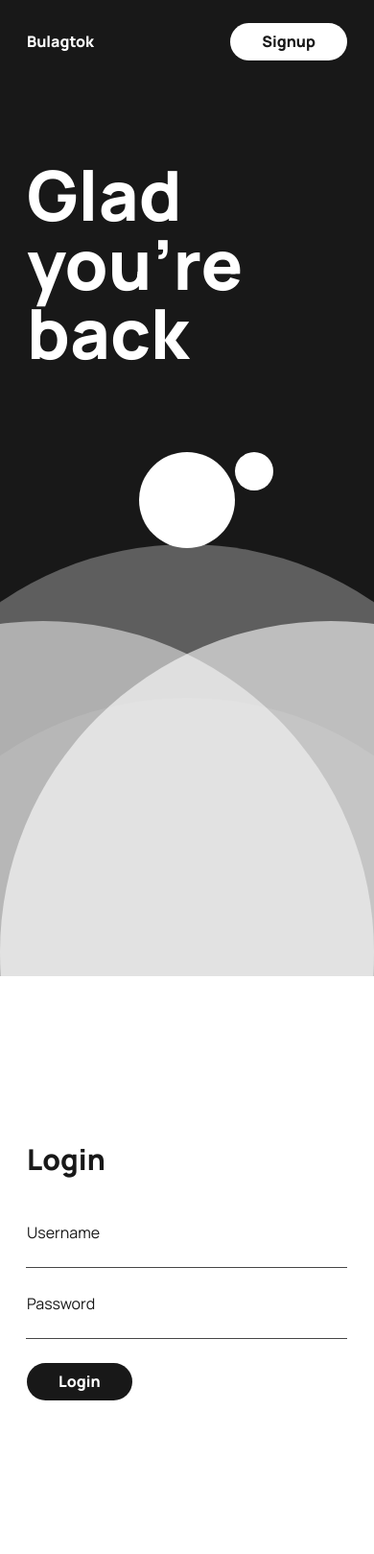
After one commit to elbancud/instagramviaphp, a PHP site: page /login.php in a window 390 px wide. The commit adds this page. Shown: the whole page at 96% size. Run offline with PHP 8.4, Linux system fonts and the light colour scheme.

Commit message:
reg and login form complete responsive

```diff
--- a/index.php
+++ b/index.php
@@ -7,7 +7,7 @@
     <meta name="viewport" content="width=device-width, initial-scale=1.0">
     <title>MyG's</title>
     <link href="https://cdn.jsdelivr.net/npm/bootstrap@5.0.0-beta2/dist/css/bootstrap.min.css" rel="stylesheet" integrity="sha384-BmbxuPwQa2lc/FVzBcNJ7UAyJxM6wuqIj61tLrc4wSX0szH/Ev+nYRRuWlolflfl" crossorigin="anonymous">
-    <link rel="stylesheet" href="style.css">
+    <link rel="stylesheet" href="styles/style.css">
 </head>
 
 <body>
@@ -74,6 +74,10 @@
                         <input type="text" name="email" id="email" autocomplete="off">
                     </div>
                     <div class="input-group">
+                        <label for="email">Username</label>
+                        <input type="text" name="username" id="username" autocomplete="off">
+                    </div>
+                    <div class="input-group">
                         <label for="password">Password</label>
                         <input type="password" name="password" id="password" autocomplete="off">
                     </div>
--- /dev/null
+++ b/login.php
@@ -0,0 +1,86 @@
+<!DOCTYPE html>
+<html lang="en">
+
+<head>
+    <meta charset="UTF-8">
+    <meta http-equiv="X-UA-Compatible" content="IE=edge">
+    <meta name="viewport" content="width=device-width, initial-scale=1.0">
+    <title>MyG's</title>
+    <link href="https://cdn.jsdelivr.net/npm/bootstrap@5.0.0-beta2/dist/css/bootstrap.min.css" rel="stylesheet" integrity="sha384-BmbxuPwQa2lc/FVzBcNJ7UAyJxM6wuqIj61tLrc4wSX0szH/Ev+nYRRuWlolflfl" crossorigin="anonymous">
+    <link rel="stylesheet" href="styles/login.css">
+</head>
+
+<body>
+
+    <header>
+        <nav>
+            <div class="container">
+                <div class="flex-content">
+
+                    <div class="nav-link">
+                        <div class="logo ">
+                            <div class="light-font">Bulagtok</div>
+                        </div>
+                    </div>
+                    <div class="nav-link">
+                        <div class="btn light">
+                            Signup
+                        </div>
+                    </div>
+                </div>
+            </div>
+        </nav>
+        <div class="box dark"></div>
+    </header>
+    <main>
+        <section class="right-grid ">
+
+            <div class="geometric-design dark ">
+                <div class="container small-container-right-align ">
+                    <div class="content-container light-font">
+                        <h1 class="">Glad you're back</h1>
+                    </div>
+
+                </div>
+                <div class="circle small  light"> </div>
+                <div class="circle tiny  light"> </div>
+                <div class="circle large opacity10 light"></div>
+                <div class="circle large opacity30 light"></div>
+                <div class="circle large opacity50 light"></div>
+                <div class="circle large opacity60 light"></div>
+
+            </div>
+        </section>
+        <section class="left-grid light large-padding dark-font">
+            <div class="container light-color ">
+                <div class="content-container">
+                    <div class="standard-padding">
+                        <h2> Login</h2>
+                    </div>
+
+                    <div class="input-group">
+                        <label for="email">Username</label>
+                        <input type="text" name="username" id="username" autocomplete="off">
+                    </div>
+                    <div class="input-group">
+                        <label for="password">Password</label>
+                        <input type="password" name="password" id="password" autocomplete="off">
+                    </div>
+
+                    <div class="btn dark ">
+                        Login
+                    </div>
+
+
+                </div>
+            </div>
+        </section>
+    </main>
+    <!-- <footer>
+        <div class="container light-font">
+            copyright@Tolentino,Esteban,Bancud-2021
+        </div>
+    </footer> -->
+</body>
+
+</html>
--- /dev/null
+++ b/styles/login.css
@@ -0,0 +1,313 @@
+@import url("https://fonts.googleapis.com/css2?family=Manrope:wght@400;800&display=swap");
+* {
+  margin: 0;
+  padding: 0;
+  -webkit-box-sizing: border-box;
+          box-sizing: border-box;
+}
+
+.dark-font {
+  color: #181818;
+}
+
+.light-font {
+  color: #fff;
+}
+
+.dark {
+  background-color: #181818;
+  color: #fff;
+}
+
+.light {
+  background-color: #fff;
+  color: #181818;
+}
+
+h1 {
+  max-width: 450px;
+  font: 800 72px/1 "Manrope", sans-serif;
+}
+
+h2 {
+  font: 800 30px/1 "Manrope", sans-serif;
+}
+
+h3 {
+  font: 400 16px/1 "Manrope", sans-serif;
+}
+
+body {
+  font-family: "Manrope", sans-serif;
+}
+
+nav {
+  display: -webkit-box;
+  display: -ms-flexbox;
+  display: flex;
+  -webkit-box-pack: justify;
+      -ms-flex-pack: justify;
+          justify-content: space-between;
+  padding: 1rem 0;
+}
+
+nav .logo {
+  color: #fff;
+  font-weight: 800;
+}
+
+.btn {
+  border-radius: 25px;
+  padding: 0.4rem 32px;
+  display: inline-block;
+  font-weight: 800;
+}
+
+.large-padding {
+  padding: 5rem 0;
+}
+
+.standard-padding {
+  padding: 1rem 0;
+}
+
+.flex-content {
+  display: -webkit-box;
+  display: -ms-flexbox;
+  display: flex;
+  -webkit-box-pack: justify;
+      -ms-flex-pack: justify;
+          justify-content: space-between;
+  -webkit-box-align: center;
+      -ms-flex-align: center;
+          align-items: center;
+}
+
+.side-container {
+  width: 100%;
+  height: 50vh;
+  position: absolute;
+  top: 0;
+  z-index: -1;
+}
+
+.content-container {
+  margin: 4rem 0;
+  padding: 1rem;
+}
+
+.geometric-design {
+  position: relative;
+  overflow: hidden;
+  height: 930px;
+  max-width: 1320px;
+  margin: 0 auto;
+}
+
+.geometric-design .circle {
+  border-radius: 50%;
+  position: absolute;
+}
+
+.geometric-design .large {
+  width: 690px;
+  height: 690px;
+}
+
+.geometric-design .small {
+  width: 100px;
+  height: 100px;
+  left: 50%;
+  -webkit-transform: translateX(-50%);
+          transform: translateX(-50%);
+}
+
+.geometric-design .tiny {
+  width: 40px;
+  height: 40px;
+  left: 70%;
+  -webkit-transform: translateX(-70%);
+          transform: translateX(-70%);
+}
+
+.geometric-design .opacity10 {
+  opacity: 0.1;
+  left: 50%;
+  -webkit-transform: translateX(-50%);
+          transform: translateX(-50%);
+  bottom: -25rem;
+}
+
+.geometric-design .opacity30 {
+  opacity: 0.3;
+  bottom: -15rem;
+  left: 50%;
+  -webkit-transform: translateX(-50%);
+          transform: translateX(-50%);
+}
+
+.geometric-design .opacity50 {
+  opacity: 0.5;
+  bottom: -20rem;
+  right: 0;
+}
+
+.geometric-design .opacity60 {
+  opacity: 0.6;
+  bottom: -20rem;
+  left: 0;
+}
+
+.input-group {
+  margin: 25px 0;
+  display: -webkit-box;
+  display: -ms-flexbox;
+  display: flex;
+  -webkit-box-orient: vertical;
+  -webkit-box-direction: normal;
+      -ms-flex-direction: column;
+          flex-direction: column;
+}
+
+.input-group input {
+  background-color: transparent;
+  border: none;
+  border-bottom: 1px solid #464646;
+  max-width: 450px;
+  color: #fff;
+}
+
+.input-group input:focus {
+  outline: none;
+  caret-color: #fff;
+}
+
+.left-grid {
+  width: 100%;
+  grid-area: left-grid;
+}
+
+.right-grid {
+  width: 100%;
+  grid-area: left-grid;
+}
+
+footer {
+  padding: 1rem 0;
+  text-align: center;
+  background-color: #1b1c1e;
+}
+
+@media only screen and (min-width: 1080px) {
+  .box {
+    width: 50%;
+    height: 100%;
+    max-height: 930px;
+    position: absolute;
+    top: 0;
+    z-index: -1;
+  }
+  .dark-font {
+    color: #fff;
+  }
+  .right-grid {
+    width: 50%;
+    float: right;
+  }
+  .left-grid {
+    width: 50%;
+    float: left;
+    height: 930px;
+  }
+  .small-container-right-align {
+    width: 85%;
+    max-width: 650px;
+    float: right;
+  }
+}
+
+@media only screen and (min-width: 1080px) {
+  .box {
+    width: 50%;
+    height: 100%;
+    max-height: 930px;
+    position: absolute;
+    top: 0;
+    z-index: -1;
+  }
+  .dark-font {
+    color: #fff;
+  }
+  .right-grid {
+    width: 50%;
+    float: right;
+  }
+  .left-grid {
+    width: 50%;
+    float: left;
+    height: 930px;
+  }
+  .small-container-right-align {
+    width: 85%;
+    max-width: 650px;
+    float: right;
+  }
+}
+
+nav {
+  background-color: #181818;
+  display: -webkit-box;
+  display: -ms-flexbox;
+  display: flex;
+  -webkit-box-pack: justify;
+      -ms-flex-pack: justify;
+          justify-content: space-between;
+  padding: 1rem 0;
+}
+
+nav .logo {
+  color: #fff;
+  font-weight: 800;
+}
+
+@media only screen and (min-width: 1080px) {
+  .nav-link .btn {
+    border: 1px solid #181818;
+    color: #181818;
+  }
+  .small {
+    top: 35%;
+  }
+  .tiny {
+    top: 35%;
+  }
+  .box {
+    width: 50%;
+    height: 100%;
+    max-height: 930px;
+    position: absolute;
+    top: 0;
+    z-index: -1;
+  }
+  nav {
+    color: #fff;
+    background-color: transparent;
+  }
+  .right-grid {
+    width: 50%;
+    float: left;
+  }
+  .left-grid {
+    width: 50%;
+    float: right;
+    height: 930px;
+    color: #181818;
+    padding: 0 5rem;
+  }
+  .small-container-right-align {
+    width: 85%;
+    max-width: 650px;
+    float: right;
+  }
+}
+/*# sourceMappingURL=login.css.map */
--- /dev/null
+++ b/styles/login.scss
@@ -0,0 +1,54 @@
+@import "style.scss";
+
+nav {
+  background-color: $dark-color;
+  display: flex;
+  justify-content: space-between;
+  padding: $standard-padding;
+  .logo {
+    color: $light-color;
+    font-weight: $bold;
+  }
+}
+@media only screen and(min-width:1080px) {
+  .nav-link {
+    .btn {
+      border: 1px solid $dark-color;
+      color: $dark-color;
+    }
+  }
+  .small {
+    top: 35%;
+  }
+  .tiny {
+    top: 35%;
+  }
+  .box {
+    width: 50%;
+    height: 100%;
+    max-height: 930px;
+    position: absolute;
+    top: 0;
+    z-index: -1;
+  }
+  nav {
+    color: $light-color;
+    background-color: transparent;
+  }
+  .right-grid {
+    width: 50%;
+    float: left;
+  }
+  .left-grid {
+    width: 50%;
+    float: right;
+    height: 930px;
+    color: $dark-color;
+    padding: 0 5rem;
+  }
+  .small-container-right-align {
+    width: 85%;
+    max-width: 650px;
+    float: right;
+  }
+}
--- a/style.scss
+++ b/styles/style.scss
@@ -89,7 +88,7 @@ nav {
 .geometric-design {
   position: relative;
   overflow: hidden;
-  height: 910px;
+  height: 930px;
   max-width: 1320px;
   margin: 0 auto;
   .circle {
```
Also changed, not shown: other parts of styles/style.scss (+29 -3 lines), styles/style.css (renamed from style.css, +31 -3 lines), 3 other files.
